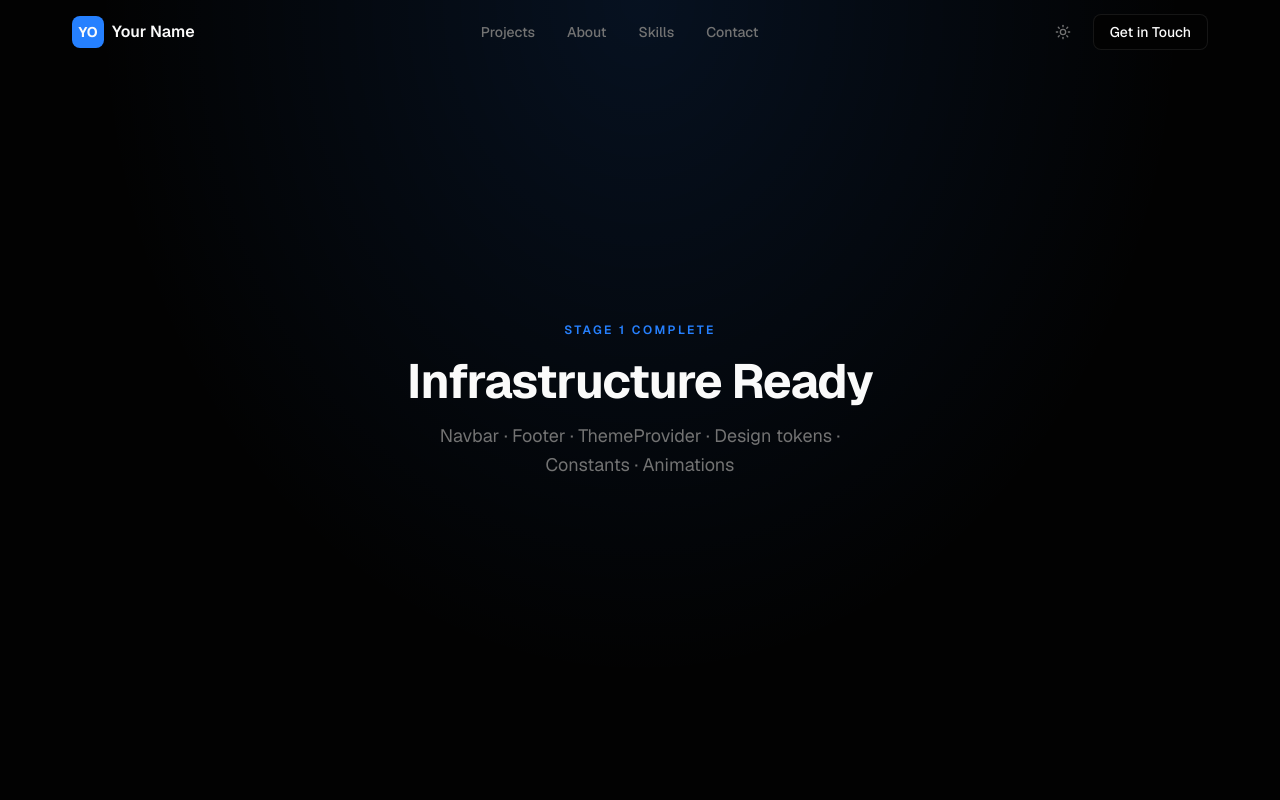
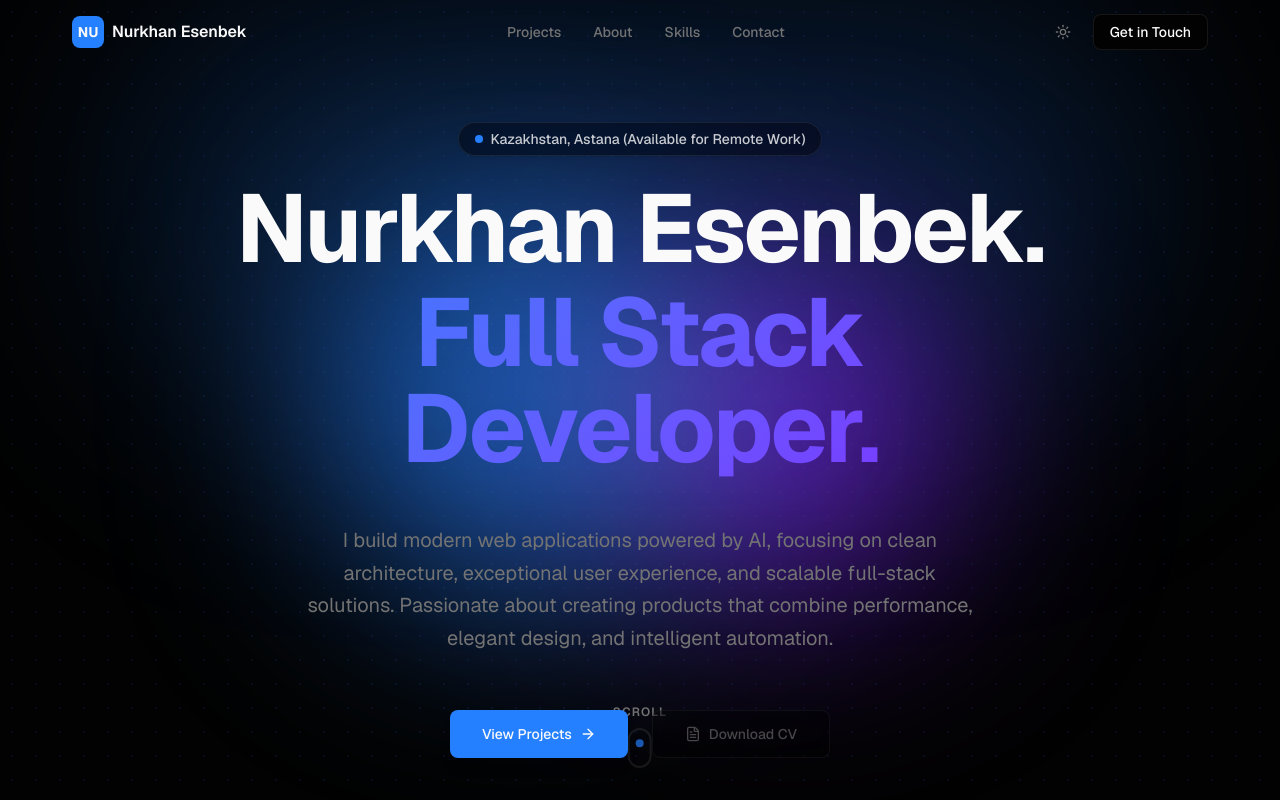
Before and after one commit to kok-o/my-site, a Next.js app: page / in a window 1280 px wide. Shown: the top 800 px of the page. Built offline with nearby package versions, Linux system fonts and the light colour scheme.

Commit message:
feat: complete stage 2 - hero section

```diff
--- a/app/page.tsx
+++ b/app/page.tsx
@@ -2,32 +2,21 @@
 // Composes all portfolio sections. No business logic here.
 // Sections are added one at a time as they are built (Stages 2–7).
 
+import { Hero } from '@/components/hero'
+
 export default function HomePage() {
   return (
     <>
+      {/* Stage 2: Hero */}
+      <Hero />
+
       {/*
         Sections are assembled here as they are built:
-        Stage 2: <Hero />
         Stage 3+4: <Projects />
         Stage 5: <About />
         Stage 6: <Skills />
         Stage 7: <Contact />
       */}
-
-      {/* Placeholder — removed after Stage 2 */}
-      <section className="flex min-h-screen items-center justify-center section-container">
-        <div className="text-center">
-          <p className="text-xs font-semibold uppercase tracking-[0.2em] text-primary mb-4">
-            Stage 1 Complete
-          </p>
-          <h1 className="text-5xl font-bold tracking-tight text-foreground mb-4">
-            Infrastructure Ready
-          </h1>
-          <p className="text-lg text-muted-foreground max-w-md mx-auto">
-            Navbar · Footer · ThemeProvider · Design tokens · Constants · Animations
-          </p>
-        </div>
-      </section>
     </>
   )
 }
--- a/components/footer.tsx
+++ b/components/footer.tsx
@@ -44,7 +44,7 @@
   )
 }
 
-function XIcon({ className, ...props }: IconProps) {
+function TelegramIcon({ className, ...props }: IconProps) {
   return (
     <svg
       viewBox="0 0 24 24"
@@ -53,7 +53,7 @@
       xmlns="http://www.w3.org/2000/svg"
       {...props}
     >
-      <path d="M18.901 1.153h3.68l-8.04 9.19L24 22.846h-7.406l-5.8-7.584-6.638 7.584H.474l8.6-9.83L0 1.154h7.594l5.243 6.932ZM17.61 20.644h2.039L6.486 3.24H4.298Z" />
+      <path d="M11.944 0A12 12 0 0 0 0 12a12 12 0 0 0 12 12 12 12 0 0 0 12-12A12 12 0 0 0 12 0a12 12 0 0 0-.056 0zm4.962 7.224c.1-.002.321.023.465.14a.506.506 0 0 1 .171.325c.016.093.036.306.02.472-.18 1.898-.962 6.502-1.36 8.627-.168.9-.499 1.201-.82 1.23-.696.065-1.225-.46-1.9-.902-1.056-.693-1.653-1.124-2.678-1.8-1.185-.78-.417-1.21.258-1.91.177-.184 3.247-2.977 3.307-3.23.007-.032.014-.15-.056-.212s-.174-.041-.249-.024c-.106.024-1.793 1.14-5.061 3.345-.48.33-.913.49-1.302.48-.428-.008-1.252-.241-1.865-.44-.752-.245-1.349-.374-1.297-.789.027-.216.325-.437.888-.662 3.498-1.524 5.83-2.529 6.998-3.014 3.332-1.386 4.025-1.627 4.476-1.635z" />
     </svg>
   )
 }
@@ -64,7 +64,7 @@
 const SOCIAL_ICONS: Record<string, React.ComponentType<IconProps>> = {
   GitHub: GitHubIcon,
   LinkedIn: LinkedInIcon,
-  Twitter: XIcon,
+  Telegram: TelegramIcon,
 }
 
 // ---------------------------------------------------------------------------
--- /dev/null
+++ b/components/hero.tsx
@@ -0,0 +1,166 @@
+'use client'
+
+import { motion, useReducedMotion } from 'framer-motion'
+import { FileText, ArrowRight } from 'lucide-react'
+import Link from 'next/link'
+import { SITE_CONFIG } from '@/lib/constants'
+import { cn } from '@/lib/utils'
+import { heroStagger, fadeInUp, slideInLeft, blobPulse } from '@/lib/animations'
+
+export function Hero() {
+  const shouldReduceMotion = useReducedMotion()
+
+  return (
+    <section
+      id="hero"
+      aria-labelledby="hero-heading"
+      className="relative flex min-h-screen flex-col items-center justify-center overflow-hidden pt-20"
+    >
+      {/* ------------------------------------------------------------------- */}
+      {/* Background Effects (Grid & Glows) */}
+      {/* ------------------------------------------------------------------- */}
+      <div className="absolute inset-0 -z-10 bg-background">
+        {/* Subtle dot grid */}
+        <div
+          className="absolute inset-0 bg-[length:24px_24px] opacity-20 dark:opacity-[0.08]"
+          style={{
+            backgroundImage:
+              'radial-gradient(circle at center, var(--accent) 1px, transparent 1px)',
+          }}
+        />
+
+        {/* Ambient top glow */}
+        <div className="absolute top-0 left-1/2 -ml-[40vw] h-[50vh] w-[80vw] rounded-full bg-primary/20 blur-[120px]" />
+      </div>
+
+      {/* ------------------------------------------------------------------- */}
+      {/* Animated Floating Blobs */}
+      {/* ------------------------------------------------------------------- */}
+      {!shouldReduceMotion && (
+        <div className="pointer-events-none absolute inset-0 -z-10 flex items-center justify-center overflow-hidden">
+          <motion.div
+            variants={blobPulse}
+            animate="animate"
+            className="absolute left-1/4 top-1/4 h-[400px] w-[400px] rounded-full bg-[var(--accent-blue)] opacity-20 blur-[100px] mix-blend-screen"
+          />
+          <motion.div
+            variants={blobPulse}
+            animate="animate"
+            style={{ animationDelay: '2s' }}
+            className="absolute right-1/4 bottom-1/4 h-[350px] w-[350px] rounded-full bg-[var(--accent-violet)] opacity-20 blur-[100px] mix-blend-screen"
+          />
+        </div>
+      )}
+
+      {/* ------------------------------------------------------------------- */}
+      {/* Main Content */}
+      {/* ------------------------------------------------------------------- */}
+      <div className="section-container relative z-10 w-full text-center">
+        <motion.div
+          variants={shouldReduceMotion ? undefined : heroStagger}
+          initial="hidden"
+          animate="visible"
+          className="mx-auto flex max-w-4xl flex-col items-center justify-center gap-6"
+        >
+          {/* Eyebrow badge */}
+          <motion.div
+            variants={shouldReduceMotion ? undefined : fadeInUp}
+            className="glass flex items-center gap-2 rounded-full px-4 py-1.5 text-sm font-medium text-foreground/80 shadow-sm"
+          >
+            <span className="relative flex h-2 w-2">
+              <span className="absolute inline-flex h-full w-full animate-ping rounded-full bg-primary opacity-75"></span>
+              <span className="relative inline-flex h-2 w-2 rounded-full bg-primary"></span>
+            </span>
+            {SITE_CONFIG.location}
+          </motion.div>
+
+          {/* Main Title (Vercel / Apple / Linear style typography) */}
+          <motion.h1
+            id="hero-heading"
+            variants={shouldReduceMotion ? undefined : fadeInUp}
+            className="font-heading text-5xl font-bold tracking-tight sm:text-6xl md:text-7xl lg:text-8xl"
+          >
+            <span className="block text-foreground">{SITE_CONFIG.name}.</span>
+            <span className="text-gradient block mt-2 pb-2">
+              {SITE_CONFIG.role}.
+            </span>
+          </motion.h1>
+
+          {/* Tagline */}
+          <motion.p
+            variants={shouldReduceMotion ? undefined : fadeInUp}
+            className="mt-4 max-w-2xl text-lg leading-relaxed text-muted-foreground sm:text-xl"
+          >
+            {SITE_CONFIG.tagline}
+          </motion.p>
+
+          {/* CTA Buttons */}
+          <motion.div
+            variants={shouldReduceMotion ? undefined : slideInLeft}
+            className="mt-8 flex flex-col items-center justify-center gap-4 sm:flex-row sm:gap-6"
+          >
+            <Link
+              href="#projects"
+              className={cn(
+                'group relative inline-flex h-12 items-center justify-center gap-2 overflow-hidden rounded-md px-8 text-sm font-medium text-primary-foreground',
+                'bg-primary shadow-lg transition-transform duration-200 hover:scale-[1.02]',
+                'focus-visible:outline-none focus-visible:ring-2 focus-visible:ring-ring focus-visible:ring-offset-2 focus-visible:ring-offset-background',
+              )}
+            >
+              <div className="absolute inset-0 flex h-full w-full justify-center [transform:skew(-12deg)_translateX(-100%)] group-hover:duration-1000 group-hover:[transform:skew(-12deg)_translateX(100%)]">
+                <div className="relative h-full w-8 bg-white/20" />
+              </div>
+              View Projects
+              <ArrowRight className="h-4 w-4 transition-transform duration-300 group-hover:translate-x-1" />
+            </Link>
+
+            {/* Resume Button (Disabled/Hidden until ready) */}
+            <button
+              disabled
+              aria-disabled="true"
+              className={cn(
+                'inline-flex h-12 items-center justify-center gap-2 rounded-md px-8 text-sm font-medium',
+                'border border-border bg-background/50 text-muted-foreground backdrop-blur-sm',
+                'cursor-not-allowed opacity-60',
+              )}
+              title="CV will be available soon"
+            >
+              <FileText className="h-4 w-4" />
+              Download CV
+            </button>
+          </motion.div>
+        </motion.div>
+      </div>
+
+      {/* Scroll indicator */}
+      <motion.div
+        initial={{ opacity: 0 }}
+        animate={{ opacity: 1 }}
+        transition={{ delay: 1.5, duration: 1 }}
+        className="absolute bottom-8 left-1/2 -translate-x-1/2"
+      >
+        <div className="flex flex-col items-center gap-2">
+          <span className="text-xs font-semibold uppercase tracking-widest text-muted-foreground">
+            Scroll
+          </span>
+          <div className="flex h-10 w-6 justify-center rounded-full border-2 border-border p-1">
+            <motion.div
+              animate={{
+                y: [0, 16, 0],
+                opacity: [1, 0, 1],
+              }}
+              transition={{
+                duration: 2,
+                repeat: Infinity,
+                ease: 'easeInOut',
+              }}
+              className="h-2 w-2 rounded-full bg-primary"
+            />
+          </div>
+        </div>
+      </motion.div>
+    </section>
+  )
+}
+
+export default Hero
--- a/lib/constants.ts
+++ b/lib/constants.ts
@@ -7,13 +7,13 @@
 // Personal Info
 // ---------------------------------------------------------------------------
 export const SITE_CONFIG = {
-  name: 'Your Name',
-  role: 'AI Full Stack Developer',
-  tagline: 'Building intelligent products at the intersection of AI and great UX.',
+  name: 'Nurkhan Esenbek',
+  role: 'Full Stack Developer',
+  tagline: 'I build modern web applications powered by AI, focusing on clean architecture, exceptional user experience, and scalable full-stack solutions. Passionate about creating products that combine performance, elegant design, and intelligent automation.',
   description:
-    'AI Full Stack Developer specialising in LLM-powered applications, scalable APIs, and premium web interfaces.',
-  email: 'hello@yourname.dev',
-  location: 'Remote · Open to Worldwide',
+    'Full Stack Developer specialising in modern web applications, clean architecture, and AI-powered solutions.',
+  email: 'esenbeknrhan2@gmail.com',
+  location: 'Kazakhstan, Astana (Available for Remote Work)',
   availableForWork: true,
 } as const
 
@@ -23,9 +23,9 @@
 export const SITE_METADATA = {
   title: `${SITE_CONFIG.name} — ${SITE_CONFIG.role}`,
   description: SITE_CONFIG.description,
-  url: 'https://yourname.dev',
+  url: 'https://kok-o.github.io/my-site', // TODO: Update with your actual domain
   ogImage: '/og-image.png',
-  twitterHandle: '@yourhandle',
+  twitterHandle: '@yourhandle', // TODO: Update if you have Twitter/X
 } as const
 
 // ---------------------------------------------------------------------------
@@ -55,18 +55,18 @@
 export const SOCIAL_LINKS: SocialLink[] = [
   {
     platform: 'GitHub',
-    href: 'https://github.com/yourhandle',
+    href: 'https://github.com/kok-o',
     ariaLabel: 'View GitHub profile',
   },
   {
     platform: 'LinkedIn',
-    href: 'https://linkedin.com/in/yourhandle',
+    href: '', // TODO: Add your LinkedIn profile URL here
     ariaLabel: 'View LinkedIn profile',
   },
   {
-    platform: 'Twitter',
-    href: 'https://twitter.com/yourhandle',
-    ariaLabel: 'View Twitter profile',
+    platform: 'Telegram',
+    href: 'https://t.me/k0ko_tg',
+    ariaLabel: 'Contact on Telegram',
   },
 ]
 
```
